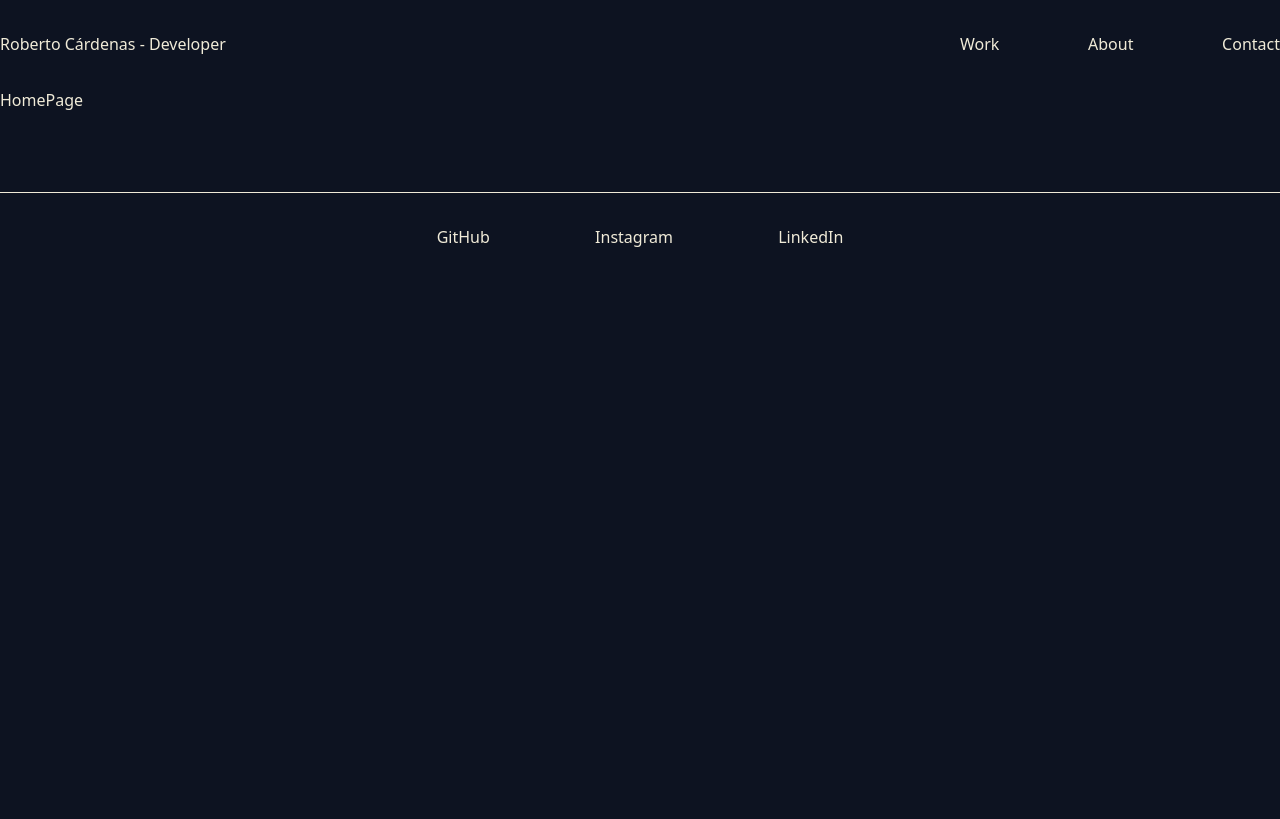
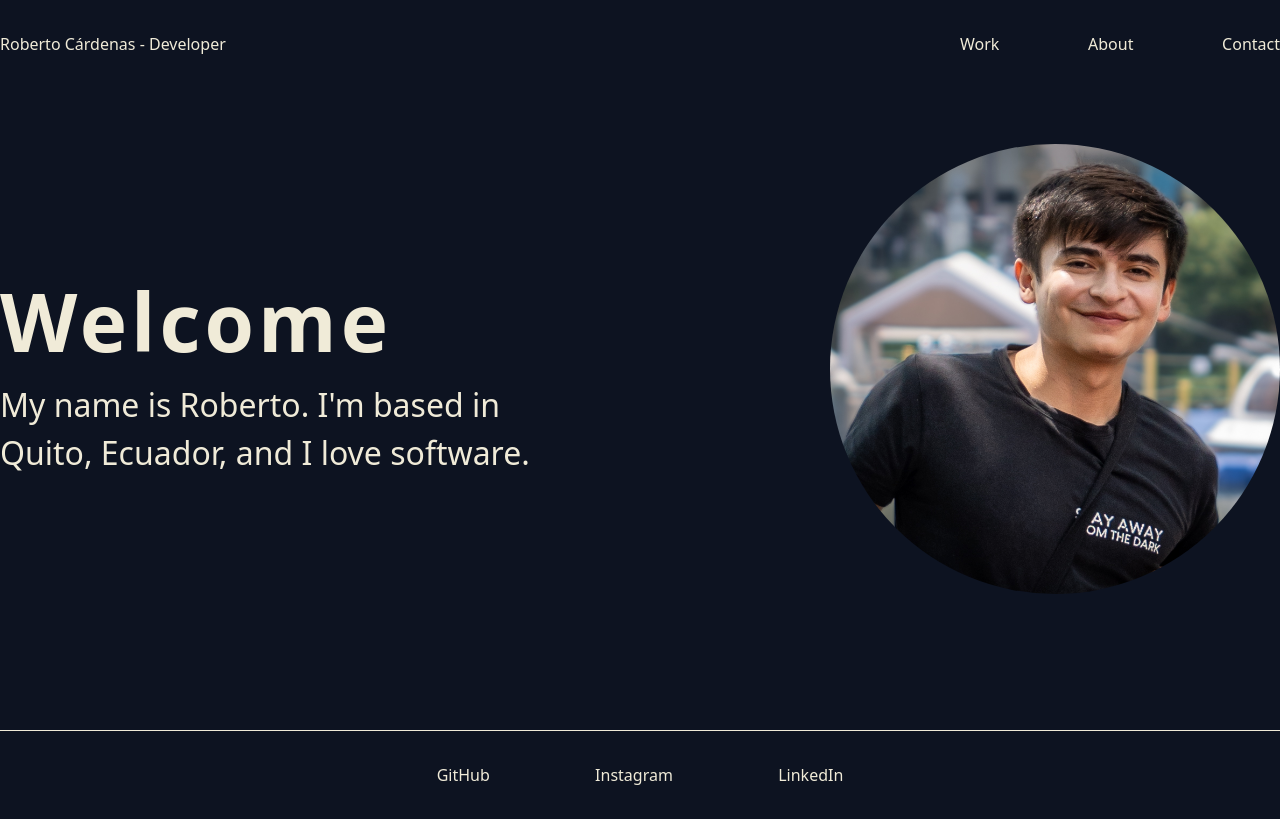
Before and after one commit to BrokenRoto/brokenroto.github.io, a Next.js app: page / in a window 1280 px wide. Built offline with nearby package versions, Linux system fonts and the light colour scheme.

Commit message:
Added Hero section in Home

```diff
--- a/src/app/page.tsx
+++ b/src/app/page.tsx
@@ -1,7 +1,24 @@
 import React from "react";
+import profile from "../../public/static/profile.jpg";
+import Image from "next/image";
 
 const HomePage = () => {
-  return <div>HomePage</div>;
+  return (
+    <div className="container flex py-14 justify-between">
+      <div className="flex flex-col justify-center">
+        <h1 className="text-yellow text-[5rem] font-bold tracking-wider">
+          Welcome
+        </h1>
+        <h2 className="text-[2rem] max-w-xl">
+          My name is Roberto. I&apos;m based in Quito, Ecuador, and I love
+          software.
+        </h2>
+      </div>
+      <div>
+        <Image className="rounded-full w-full max-w-[450px]" src={profile} alt="profile" />
+      </div>
+    </div>
+  );
 };
 
 export default HomePage;
--- a/tailwind.config.js
+++ b/tailwind.config.js
@@ -3,6 +3,12 @@ module.exports = {
   content: ["./src/**/*.{js,ts,jsx,tsx,mdx}"],
   theme: {
     extend: {},
+    screens: {
+      sm: "640px",
+      md: "768px",
+      lg: "1024px",
+      xl: "1280px",
+    },
     colors: {
       blue: {
         DEFAULT: "#0d1321",
```
Also changed, not shown: public/static/profile.jpg (added).
